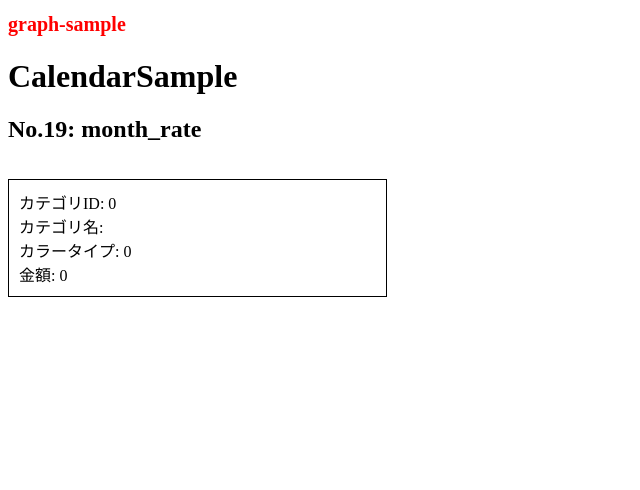
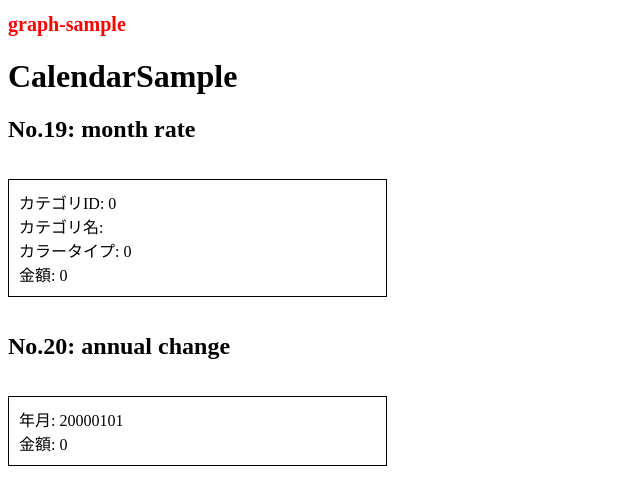
Before and after one commit to YukiOnishi1129/household-account-book-front, a Next.js app: page /api-test/graph in a window 1280 px wide. Shown: the top 490 px of the page, without its empty margins (0-640 px from the left). Built offline with nearby package versions, Linux system fonts and the light colour scheme; no server answers.

Commit message:
年間支出金額の推移のAPI 確認

```diff
--- /dev/null
+++ b/src/components/api-test/AnnualChangeList.tsx
@@ -0,0 +1,28 @@
+import React, { FC } from 'react'
+import { AnnualChange } from '../../types/api'
+import styled from 'styled-components'
+
+const AnnualChangeList: FC<{ annualChange: AnnualChange }> = ({
+  annualChange,
+}) => {
+  return (
+    <Ul>
+      <li>
+        年月: <span>{annualChange.month}</span>
+      </li>
+      <li>
+        金額: <span>{annualChange.sum_money}</span>
+      </li>
+    </Ul>
+  )
+}
+
+export default AnnualChangeList
+
+export const Ul = styled.ul`
+  padding: 10px;
+  width: 30%;
+  border: 1px solid #000;
+  box-sizing: border-box;
+  list-style: none;
+`
--- a/src/components/api-test/GraphSample.tsx
+++ b/src/components/api-test/GraphSample.tsx
@@ -3,25 +3,38 @@ import { MonthRate, AnnualChange } from '../../types/api'
 import ApiClient from '../../network/ApiClient'
 import styled from 'styled-components'
 import MonthRateList from './MonthRateList'
+import AnnualChangeList from './AnnualChangeList'
 
 const GraphSample: FC = () => {
   const [monthRate, setMonthRate] = useState(initailMonthRate)
+  const [annualChange, setAnnualChange] = useState(initailAnnualChange)
 
   useEffect(() => {
     const monthRateFunc = async () => {
       const res = await ApiClient.monthRate.getMonthRate('20200501')
       setMonthRate(res.data)
     }
+    const annualChangeFunc = async () => {
+      const res = await ApiClient.annualChange.getAnnualChange('20200501')
+      setAnnualChange(res.data)
+    }
     monthRateFunc()
+    annualChangeFunc()
   }, [])
 
   return (
     <>
       <h1>CalendarSample</h1>
-      <h2>No.19: month_rate</h2>
+      <h2>No.19: month rate</h2>
       <AreaDiv>
         {monthRate.map((rate, index) => {
           return <MonthRateList key={index} monthRate={rate} />
+        })}
+      </AreaDiv>
+      <h2>No.20: annual change</h2>
+      <AreaDiv>
+        {annualChange.map((annual, index) => {
+          return <AnnualChangeList key={index} annualChange={annual} />
         })}
       </AreaDiv>
     </>
@@ -39,6 +52,14 @@ export const initailMonthRate: MonthRate[] = [
   },
 ]
 
+export const initailAnnualChange: AnnualChange[] = [
+  {
+    month: '20000101',
+    sum_money: 0,
+  },
+]
+
 export const AreaDiv = styled.div`
   display: flex;
+  flex-wrap: wrap;
 `
```
